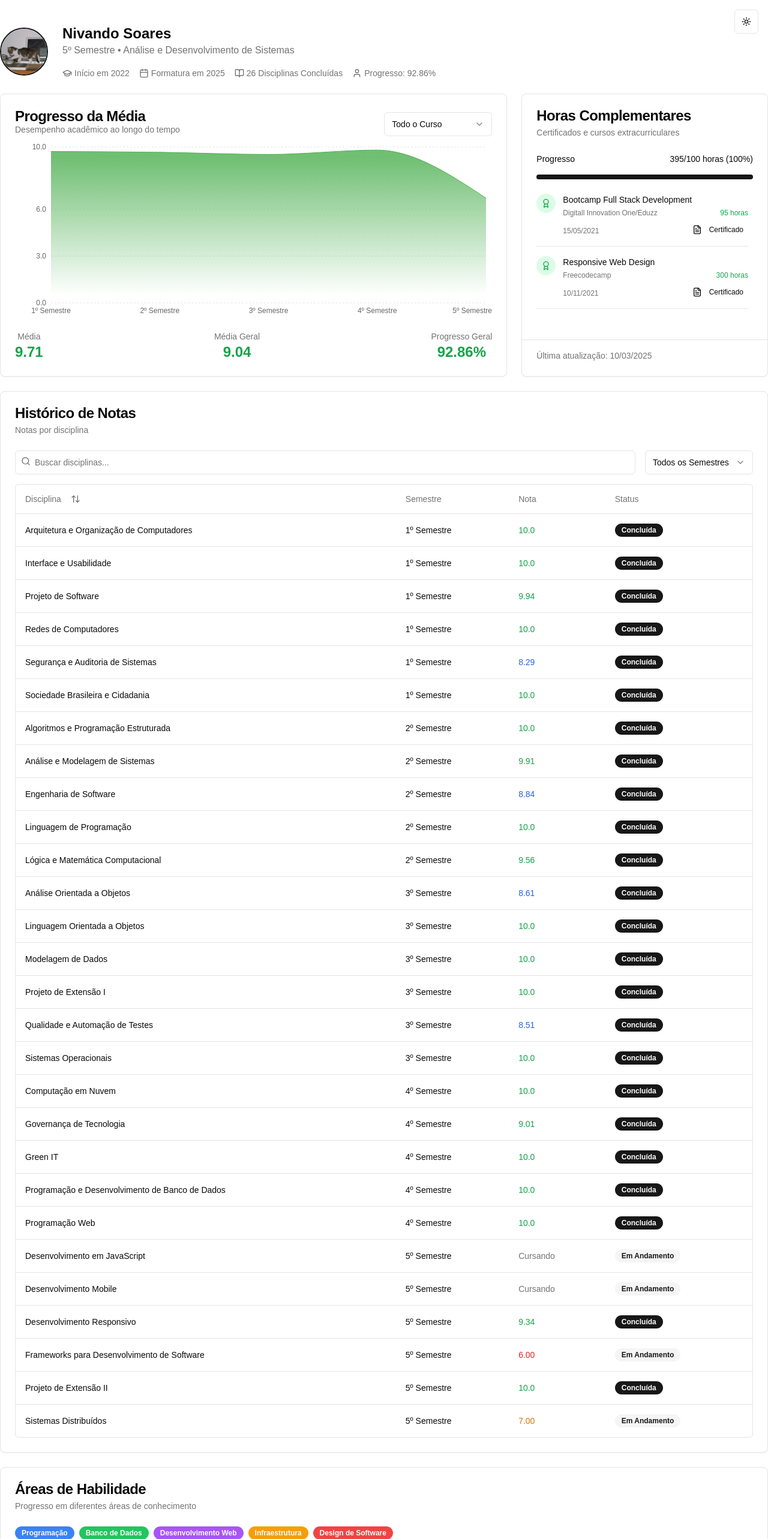
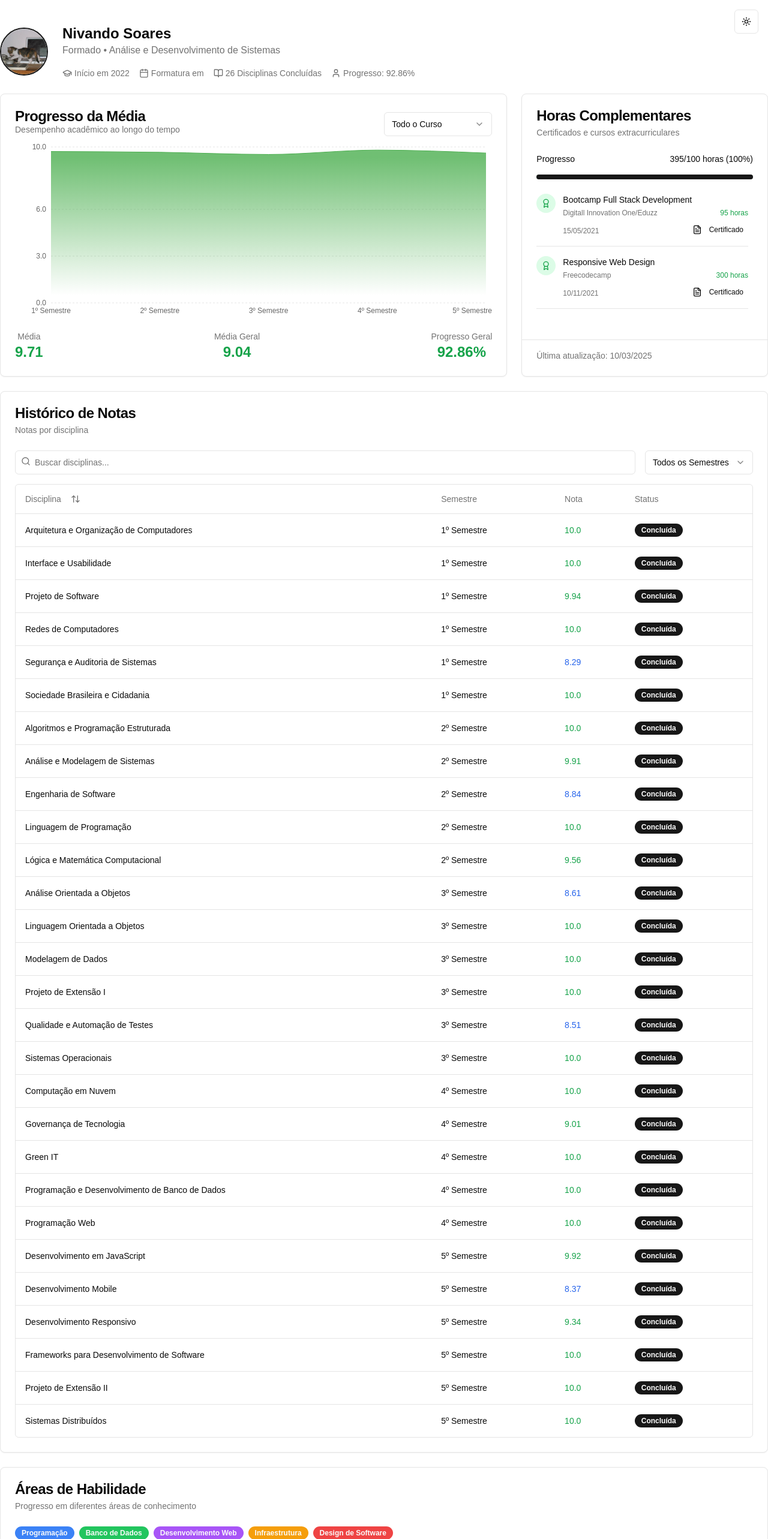
Before and after one commit to nivandosoares/tsxgrade, a Next.js app: page / in a window 1280 px wide. Shown: the top 2566 px of the page at 60% size. Built offline with nearby package versions, Linux system fonts and the light colour scheme.

Commit message:
5º grade

```diff
--- a/components/grade-overview.tsx
+++ b/components/grade-overview.tsx
@@ -195,22 +195,21 @@ const grades = [
     status: "Concluída",
   },
 
-  // Quinto Semestre
   {
     id: "23",
     course: "Desenvolvimento em JavaScript",
     term: "5º Semestre",
-    grade: "Cursando",
-    percentage: 0,
-    status: "Em Andamento",
+    grade: "9.92",
+    percentage: 99.2,
+    status: "Concluída",
   },
   {
     id: "24",
     course: "Desenvolvimento Mobile",
     term: "5º Semestre",
-    grade: "Cursando",
-    percentage: 0,
-    status: "Em Andamento",
+    grade: "8.37",
+    percentage: 83.7,
+    status: "Concluída",
   },
   {
     id: "25",
@@ -224,9 +223,9 @@ const grades = [
     id: "26",
     course: "Frameworks para Desenvolvimento de Software",
     term: "5º Semestre",
-    grade: "6.00",
-    percentage: 60,
-    status: "Em Andamento",
+    grade: "10.0",
+    percentage: 100,
+    status: "Concluída",
   },
   {
     id: "27",
@@ -240,9 +239,9 @@ const grades = [
     id: "28",
     course: "Sistemas Distribuídos",
     term: "5º Semestre",
-    grade: "7.00",
-    percentage: 70,
-    status: "Em Andamento",
+    grade: "10.0",
+    percentage: 100,
+    status: "Concluída",
   },
 ]
 
--- a/components/progress-chart.tsx
+++ b/components/progress-chart.tsx
@@ -6,18 +6,17 @@ import { Card, CardContent, CardDescription, CardHeader, CardTitle } from "@/com
 import { Select, SelectContent, SelectItem, SelectTrigger, SelectValue } from "@/components/ui/select"
 import { ChartContainer, ChartTooltip, ChartTooltipContent } from "@/components/ui/chart"
 
-// Dados reais do aluno
 const gradeData = {
   all: [
     { term: "1º Semestre", gpa: 9.71 },
     { term: "2º Semestre", gpa: 9.66 },
     { term: "3º Semestre", gpa: 9.52 },
     { term: "4º Semestre", gpa: 9.8 },
-    { term: "5º Semestre", gpa: 6.72 },
+    { term: "5º Semestre", gpa: 9.61 },
   ],
   recent: [
     { term: "4º Semestre", gpa: 9.8 },
-    { term: "5º Semestre", gpa: 6.72 },
+    { term: "5º Semestre", gpa: 9.61 },
   ],
 }
 
--- a/components/user-profile.tsx
+++ b/components/user-profile.tsx
@@ -8,11 +8,11 @@ import { ThemeToggle } from "@/components/theme-toggle"
 
 export function UserProfile() {
   const [studentInfo, setStudentInfo] = useState({
-    name: "Nivando Soares",
-    grade: "5º Semestre",
-    school: "Análise e Desenvolvimento de Sistemas",
-    startYear: "2022",
-    expectedGraduation: "2025",
+      name: "Nivando Soares",
+      grade: "Formado",
+      school: "Análise e Desenvolvimento de Sistemas",
+      startYear: "2022",
+      graduationYear: "2025",
   })
 
   return (
```
